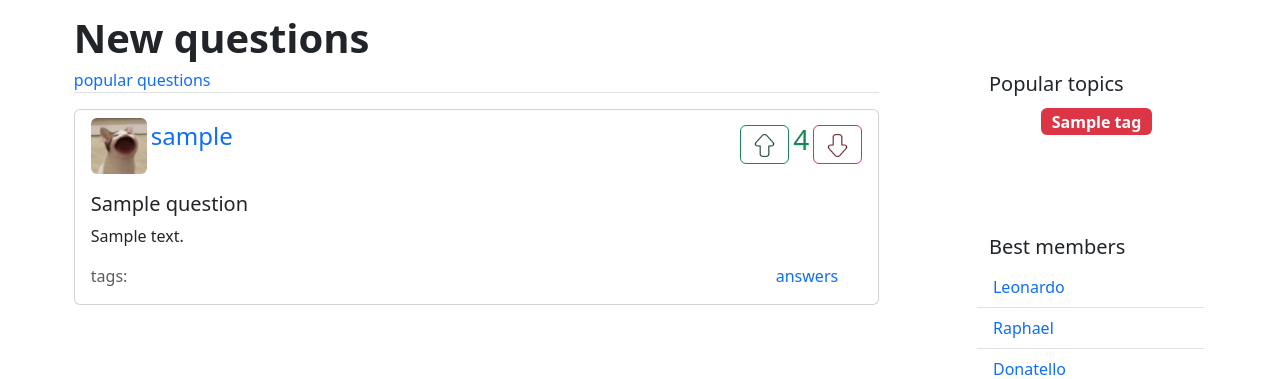
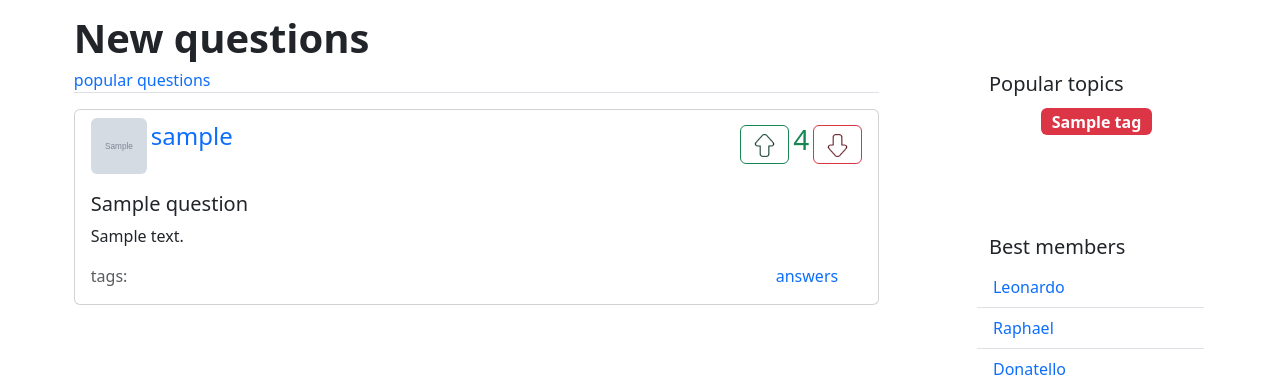
Before and after one commit to Bopster410/web_dz_project, a Django app: page / in a window 1280 px wide. Shown: the part 72-451 px from the top of the page. Run offline with Django 4.2, Linux system fonts and the light colour scheme; tables that the repository leaves empty hold one stand-in row (values such as "Sample post"); grey boxes marked "Sample" are stand-in pictures; some libraries are stand-ins or nearby versions.

Commit message:
User pictures everywhere

```diff
--- a/templates/components/question.html
+++ b/templates/components/question.html
@@ -4,7 +4,11 @@
     <div class="row mx-1 mt-2">
         <div class="d-flex justify-content-between flex-wrap">
             <div class="d-flex" style="transform: rotate(0);">
-                <img src="{% static '/img/user_picture.png' %}" height="56" class="rounded " alt="user picture">
+                {% if item.question.author.picture %}
+                <img src="{{ item.question.author.picture.url }}" height="56" width="56" class="rounded" alt="usr_picture">
+                {% else %}
+                <img src="{% static '/img/user_picture.png' %}" height="56" class="rounded" alt="usr_picture">
+                {% endif %}
                 <a class="card-link stretched-link fs-4 px-1 link-underline link-underline-opacity-0" href="#">
                     {{ item.question.author.user.username }}
                 </a>
--- a/templates/question.html
+++ b/templates/question.html
@@ -14,7 +14,6 @@
                 {% else %}
                 <img src="{% static '/img/user_picture.png' %}" height="80" class="rounded" alt="usr_picture">
                 {% endif %}
-                <!-- <img src="{% static '/img/user_picture.png' %}" height="80" class="rounded " alt="user picture"> -->
                 <a class="card-link stretched-link fs-2 px-1 link-underline link-underline-opacity-0" href="#">
                     {{ question.question.author.user.username }}
                 </a>
```
Also changed, not shown: templates/components/answer.html (+6 -1 lines).
